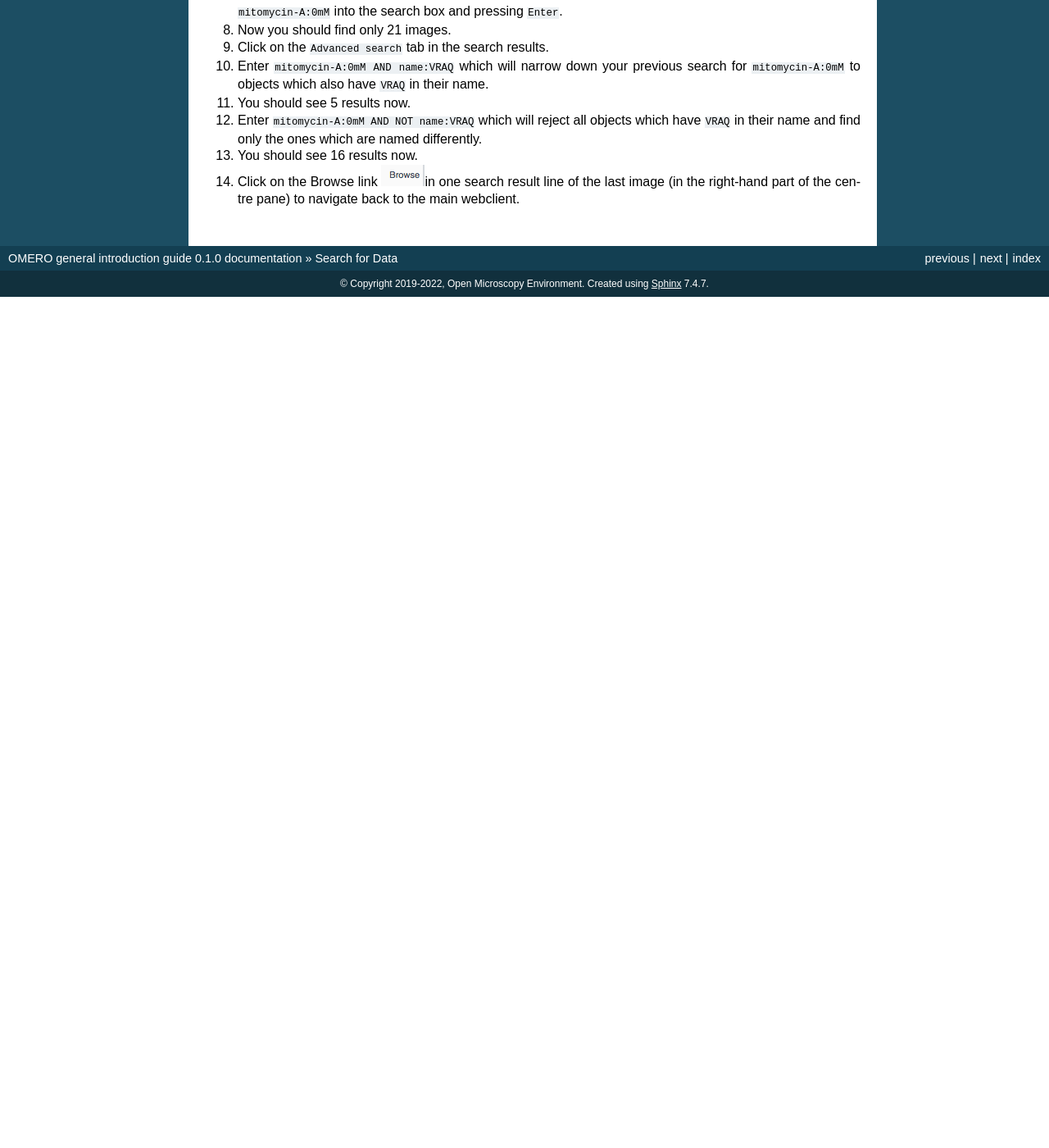
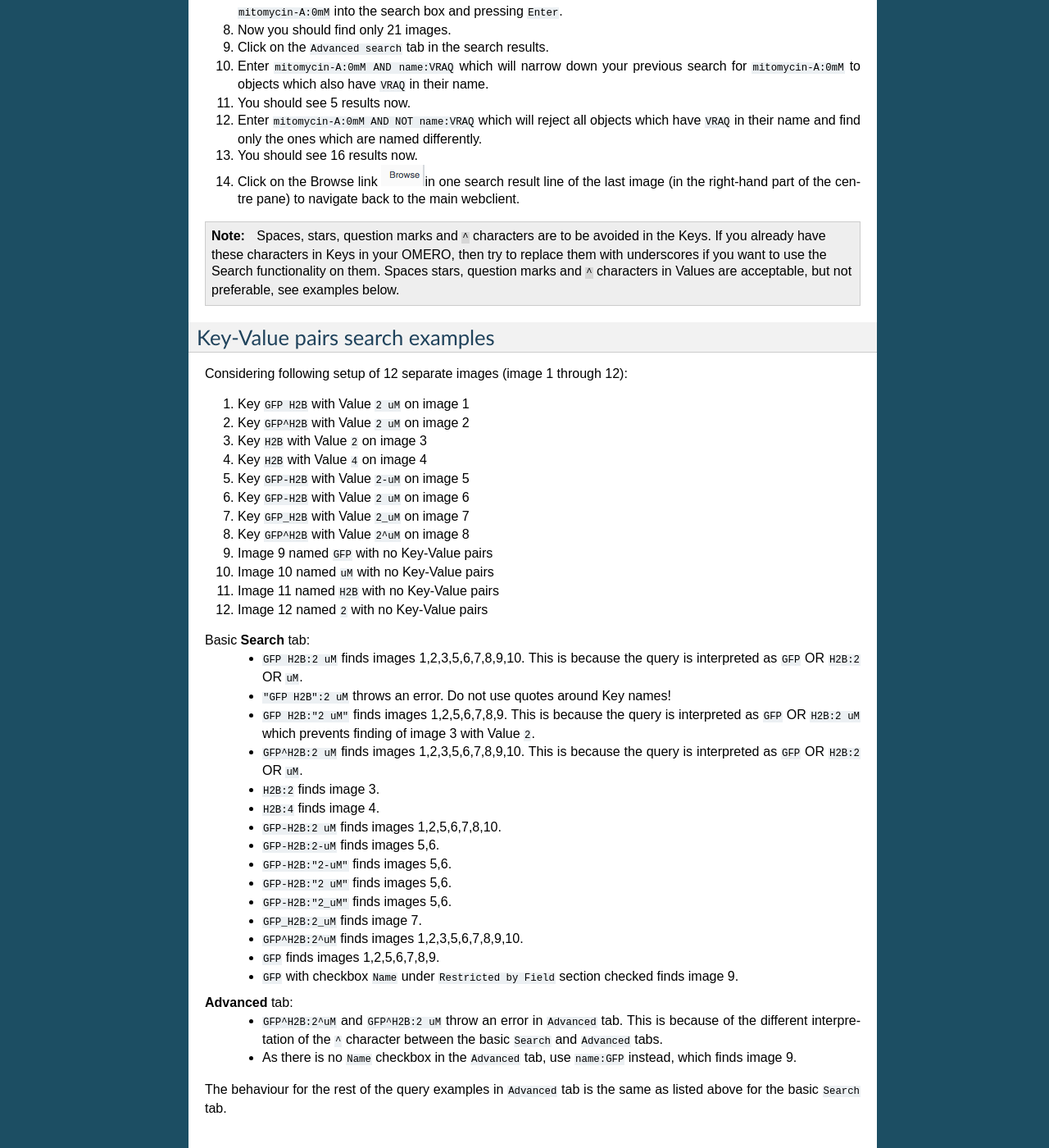
Before and after one commit to ome/omero-guide-introduction, a Sphinx documentation site: the page built from docs/search-omero.rst, in a window 1280 px wide and 1400 px high, scrolled down 921 px. Shown: the whole window at 82% size. Built offline with Sphinx 7.4.7, drawn with Linux system fonts in a browser that asks for light colours; before the commit the page ends 1283 px from its top, so only the background shows below that; some of the changed text lies outside the part shown.

Commit message:
Add examples for KVP search

```diff
--- a/docs/search-omero.rst
+++ b/docs/search-omero.rst
@@ -66,6 +66,55 @@ Step-by-Step
 
 #. Click on the Browse link |image2|\ in one search result line of the last image (in the right-hand part of the centre pane) to navigate back to the main webclient.
 
+.. note::
+    Spaces, stars, question marks and ``^`` characters are to be avoided in the Keys.
+    If you already have these characters in Keys in your OMERO,
+    then try to replace them with underscores if you want to
+    use the Search functionality on them.
+    Spaces stars, question marks and ``^`` characters in Values
+    are acceptable, but not preferable, see examples below.
+
+Key-Value pairs search examples
+-------------------------------
+
+Considering following setup of 12 separate images (image 1 through 12):
+
+1. Key ``GFP H2B`` with Value ``2 uM`` on image 1
+2. Key ``GFP^H2B`` with Value ``2 uM`` on image 2
+3. Key ``H2B`` with Value ``2`` on image 3
+4. Key ``H2B`` with Value ``4`` on image 4
+5. Key ``GFP-H2B`` with Value ``2-uM`` on image 5
+6. Key ``GFP-H2B`` with Value ``2 uM`` on image 6
+7. Key ``GFP_H2B`` with Value ``2_uM`` on image 7
+8. Key ``GFP^H2B`` with Value ``2^uM`` on image 8
+9. Image 9 named ``GFP`` with no Key-Value pairs
+10. Image 10 named ``uM`` with no Key-Value pairs
+11. Image 11 named ``H2B`` with no Key-Value pairs
+12. Image 12 named ``2`` with no Key-Value pairs
+
+Basic **Search** tab:
+   - ``GFP H2B:2 uM`` finds images 1,2,3,5,6,7,8,9,10. This is because the query is interpreted as ``GFP`` OR ``H2B:2`` OR ``uM``.
+   - ``"GFP H2B":2 uM`` throws an error. Do not use quotes around Key names!
+   - ``GFP H2B:"2 uM"`` finds images 1,2,5,6,7,8,9. This is because the query is interpreted as ``GFP`` OR ``H2B:2 uM`` which prevents finding of image 3 with Value ``2``.
+   - ``GFP^H2B:2 uM`` finds images 1,2,3,5,6,7,8,9,10. This is because the query is interpreted as ``GFP`` OR ``H2B:2`` OR ``uM``.
+   - ``H2B:2`` finds image 3.
+   - ``H2B:4`` finds image 4.
+   - ``GFP-H2B:2 uM`` finds images 1,2,5,6,7,8,10.
+   - ``GFP-H2B:2-uM`` finds images 5,6.
+   - ``GFP-H2B:"2-uM"`` finds images 5,6.
+   - ``GFP-H2B:"2 uM"`` finds images 5,6.
+   - ``GFP-H2B:"2_uM"`` finds images 5,6.
+   - ``GFP_H2B:2_uM`` finds image 7.
+   - ``GFP^H2B:2^uM`` finds images 1,2,3,5,6,7,8,9,10.
+   - ``GFP`` finds images 1,2,5,6,7,8,9.
+   - ``GFP`` with checkbox ``Name`` under ``Restricted by Field`` section checked finds image 9.
+
+**Advanced** tab:
+   - ``GFP^H2B:2^uM`` and ``GFP^H2B:2 uM`` throw an error in ``Advanced`` tab. This is because of the different interpretation of the ``^`` character between the basic ``Search`` and ``Advanced`` tabs.
+   - As there is no ``Name`` checkbox in the ``Advanced`` tab, use ``name:GFP`` instead, which finds image 9.
+
+The behaviour for the rest of the query examples in ``Advanced`` tab is the same as listed above for the basic ``Search`` tab.
+
 .. |image1| image:: images/search1.png
    :width: 2.38542in
    :height: 0.36458in
```
